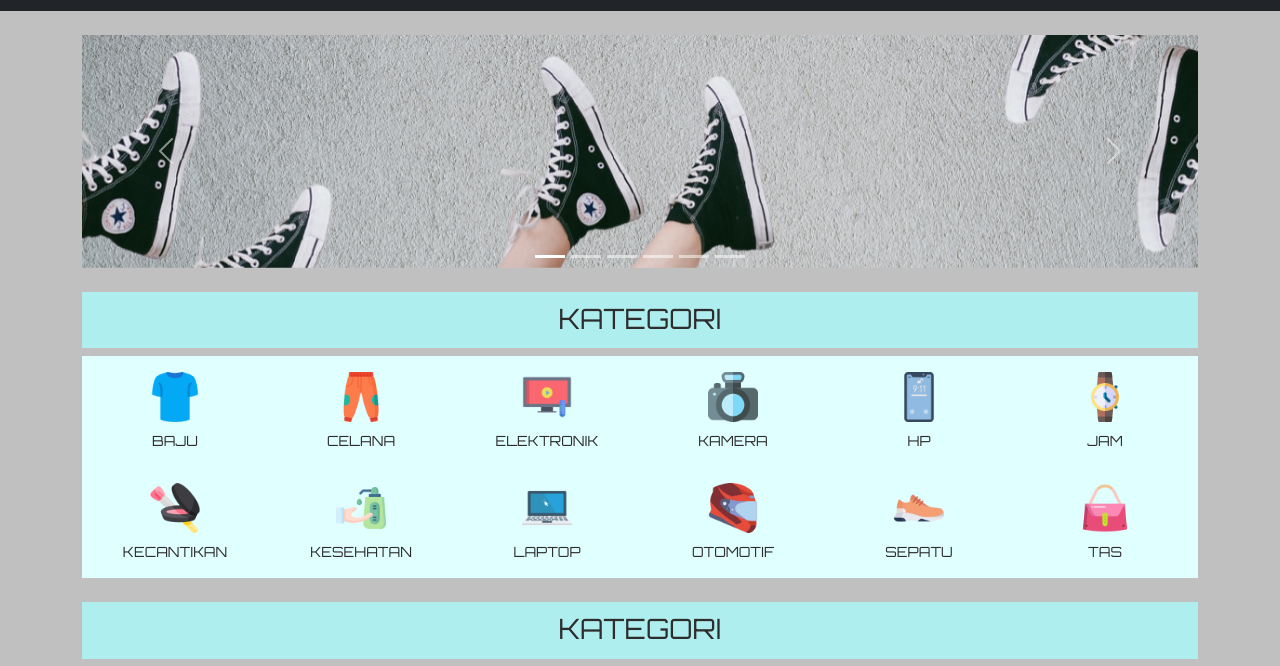
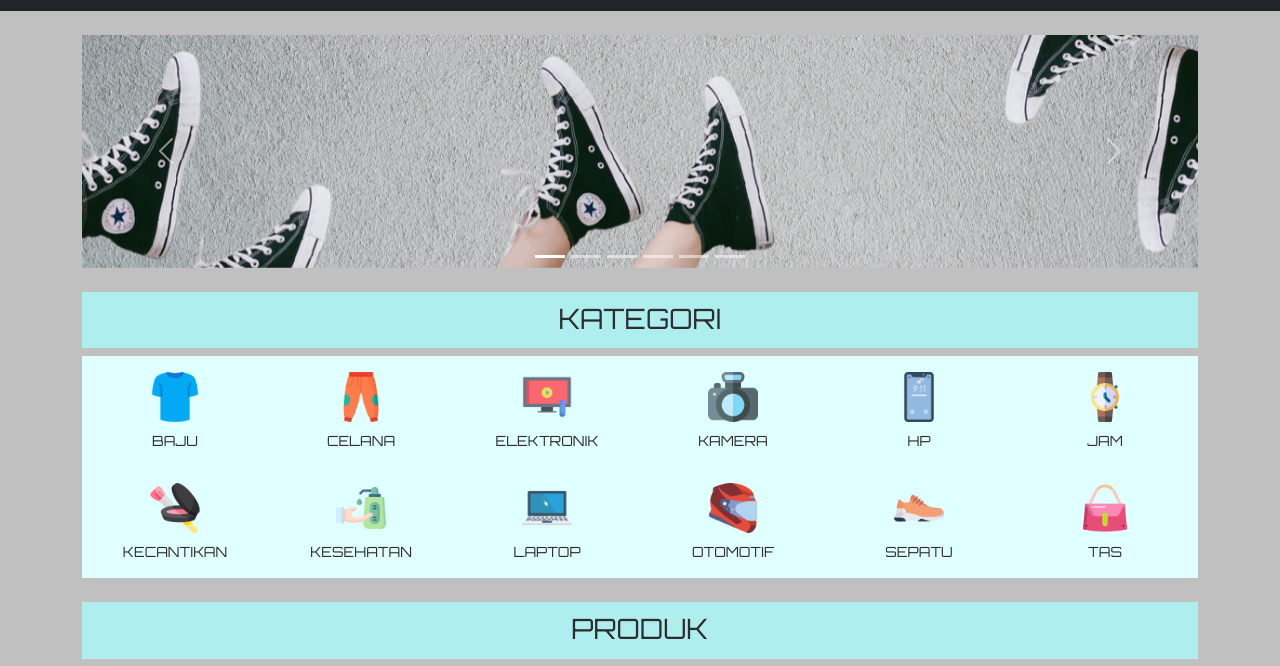
Before and after one commit to LsVagos12/Store, a plain HTML site: page index.html in a window 1280 px wide. Shown: the part 65-731 px from the top of the page. Drawn offline with nearby package versions, Linux system fonts and the light colour scheme.

Commit message:
menambah kan produk

```diff
--- a/index.html
+++ b/index.html
@@ -186,7 +186,7 @@
     <!-- PRODUK -->
     <div class="container mt-4">
       <div class="judul-kategori" style="background-color: #afeeee; padding: 5px 10px">
-        <h3 class="text-center" style="margin-top: 5px">KATEGORI</h3>
+        <h3 class="text-center" style="margin-top: 5px">PRODUK</h3>
       </div>
       <div class="row">
         <div class="col-lg-2 col-md-2 col-sm-4 col-6 mt-2">
```
